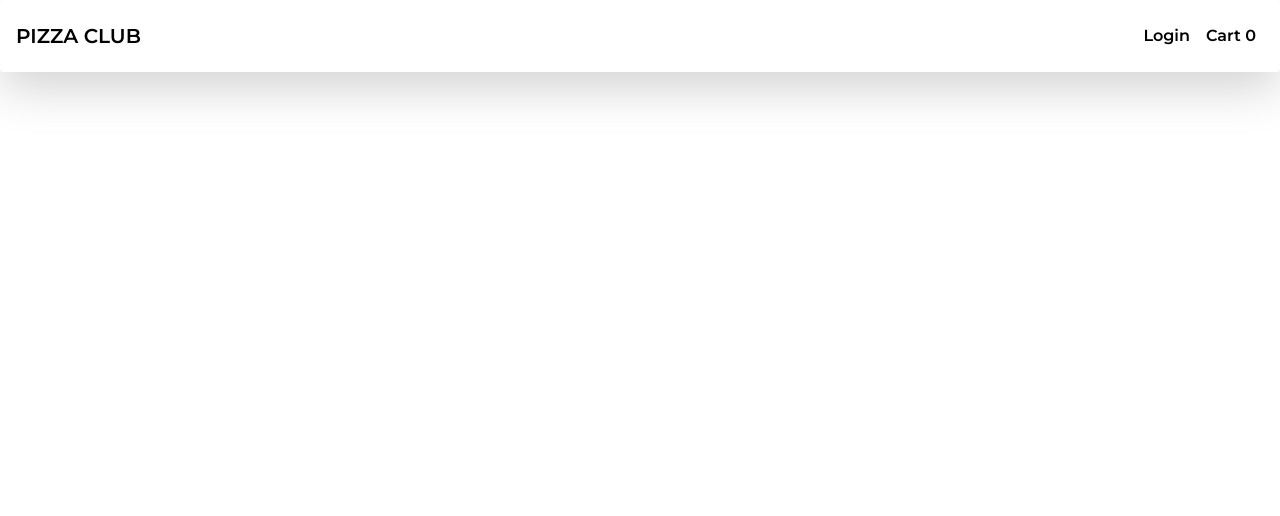
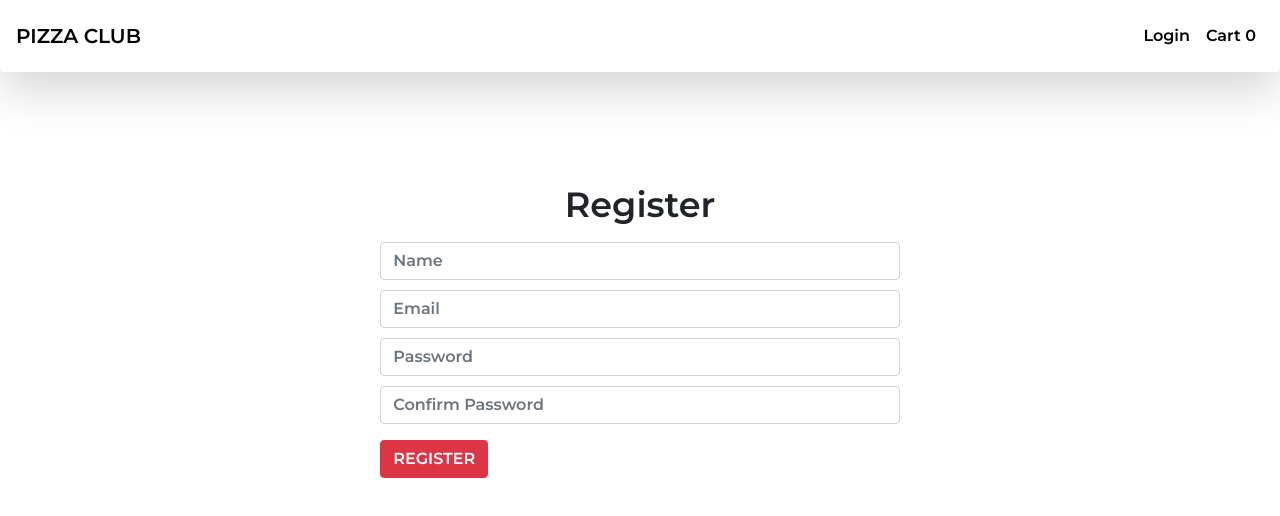
Before and after one commit to haroonbajwa/Pizza_Shop_MERN, a React (Create React App) app in the folder client/: page /register in a window 1280 px wide. Shown: the top 516 px of the page. Built offline with nearby package versions, Linux system fonts and the light colour scheme.

Commit message:
registration screen design

```diff
--- a/client/src/App.js
+++ b/client/src/App.js
@@ -5,6 +5,8 @@ import { BrowserRouter, Routes, Route, Link } from 'react-router-dom';
 import Navbar from './components/Navbar';
 import Homescreen from './components/Homescreen';
 import Cartscreen from './components/Cartscreen';
+import Registerscreen from './components/Registerscreen';
+import Loginscreen from './components/Loginscreen';
 
 function App() {
   return (
@@ -17,6 +19,8 @@ function App() {
       <Routes>
         <Route exact path="/" element={<Homescreen />} />
         <Route exact path="/cart" element={<Cartscreen />} />
+        <Route exact path="/register" element={<Registerscreen />} />
+        <Route exact path="/login" element={<Loginscreen />} />
       </Routes>
       </BrowserRouter>
     </div>
--- /dev/null
+++ b/client/src/components/Loginscreen.jsx
@@ -0,0 +1,7 @@
+const Loginscreen = () => {
+  return <div>
+      <h1>Login Form</h1>
+  </div>;
+};
+
+export default Loginscreen;
--- a/client/src/components/Navbar.jsx
+++ b/client/src/components/Navbar.jsx
@@ -14,7 +14,7 @@ const Navbar = () => {
             <div className="collapse navbar-collapse" id="navbarNav">
                 <ul className="navbar-nav ms-auto">
                     <li className="nav-item">
-                        <a className="nav-link" href="/">Login</a>
+                        <a className="nav-link" href="/login">Login</a>
                     </li>
                     <li className="nav-item">
                         <a className="nav-link" href="/cart">Cart {cartState.cartItems.length}</a>
--- /dev/null
+++ b/client/src/components/Registerscreen.jsx
@@ -0,0 +1,69 @@
+import React, { useState, useEffect } from 'react';
+
+const Registerscreen = () => {
+
+  const [name, setName] = useState('');
+  const [email, setEmail] = useState('');
+  const [password, setPassword] = useState('');
+  const [cPassword, setCPassword] = useState('');
+
+  const register = () => {
+    if(cPassword != password){
+      alert("Password not matched!");
+    } else{
+      const user={
+        name,
+        email,
+        password
+      }
+      console.log(user);
+    }
+  }
+
+  return <div>
+    <div className="row justify-content-center">
+      <div className="col-md-5 mt-5 text-start">
+        <h2 className="text-center m-3" style={{ fontSize: '35px' }}>Register</h2>
+        <div>
+          <input
+            type="text"
+            placeholder="Name"
+            className="form-control"
+            required
+            value={name}
+            onChange={(e) => setName(e.target.value)}
+            />
+          <input
+            type="text"
+            placeholder="Email"
+            className="form-control"
+            required
+            value={email}
+            onChange={(e) => setEmail(e.target.value)}
+            />
+          <input
+            type="text"
+            placeholder="Password"
+            className="form-control"
+            required
+            value={password}
+            onChange={(e) => setPassword(e.target.value)}
+            />
+          <input
+            type="text"
+            placeholder="Confirm Password"
+            className="form-control"
+            required
+            value={cPassword}
+            onChange={(e) => setCPassword(e.target.value)}
+            />
+
+          <button onClick={register} className="btn btn-danger mt-3">REGISTER</button>
+        </div>
+
+      </div>
+    </div>
+  </div>;
+};
+
+export default Registerscreen;
--- a/client/src/index.css
+++ b/client/src/index.css
@@ -30,3 +30,8 @@ h1 {
 .flex-container {
   display: flex !important;
 }
+
+input{
+  margin-top: 10px !important;
+  box-shadow: none !important;
+}
```
